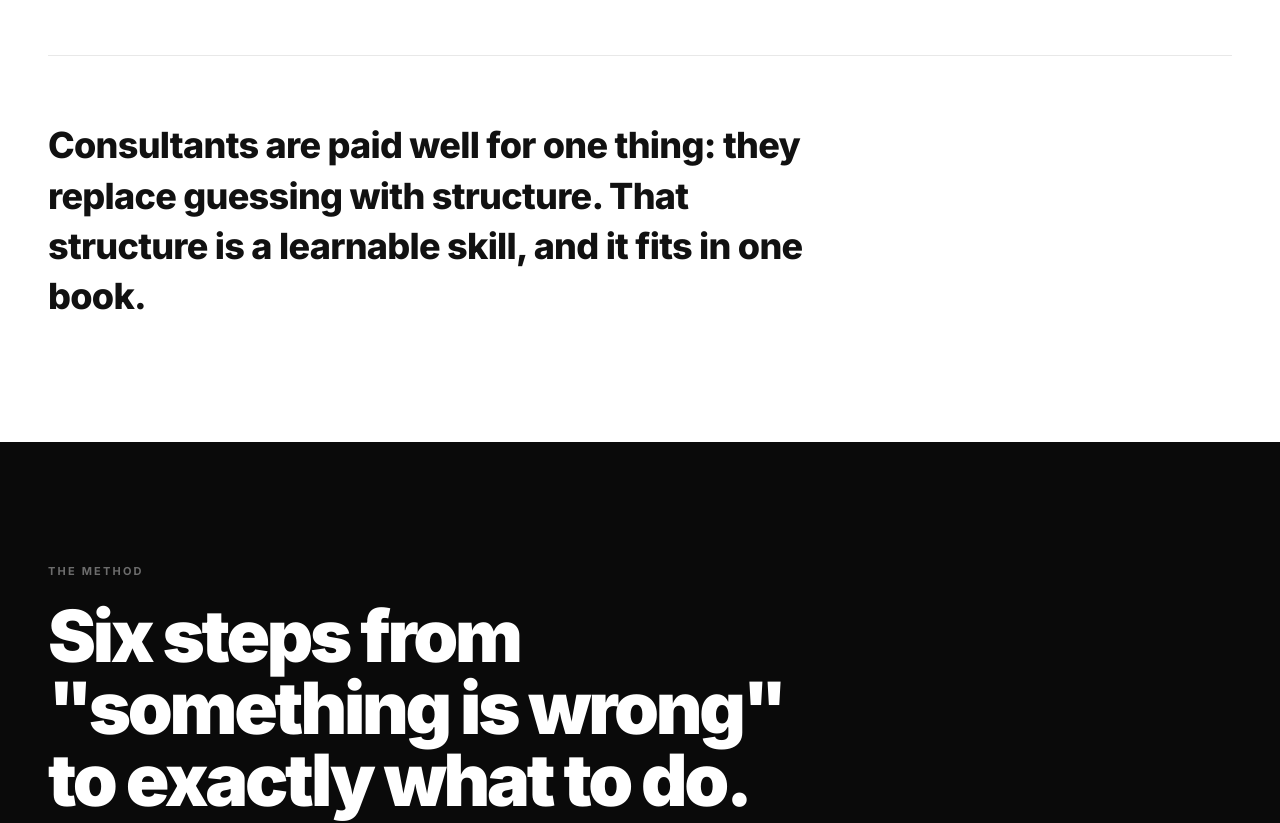
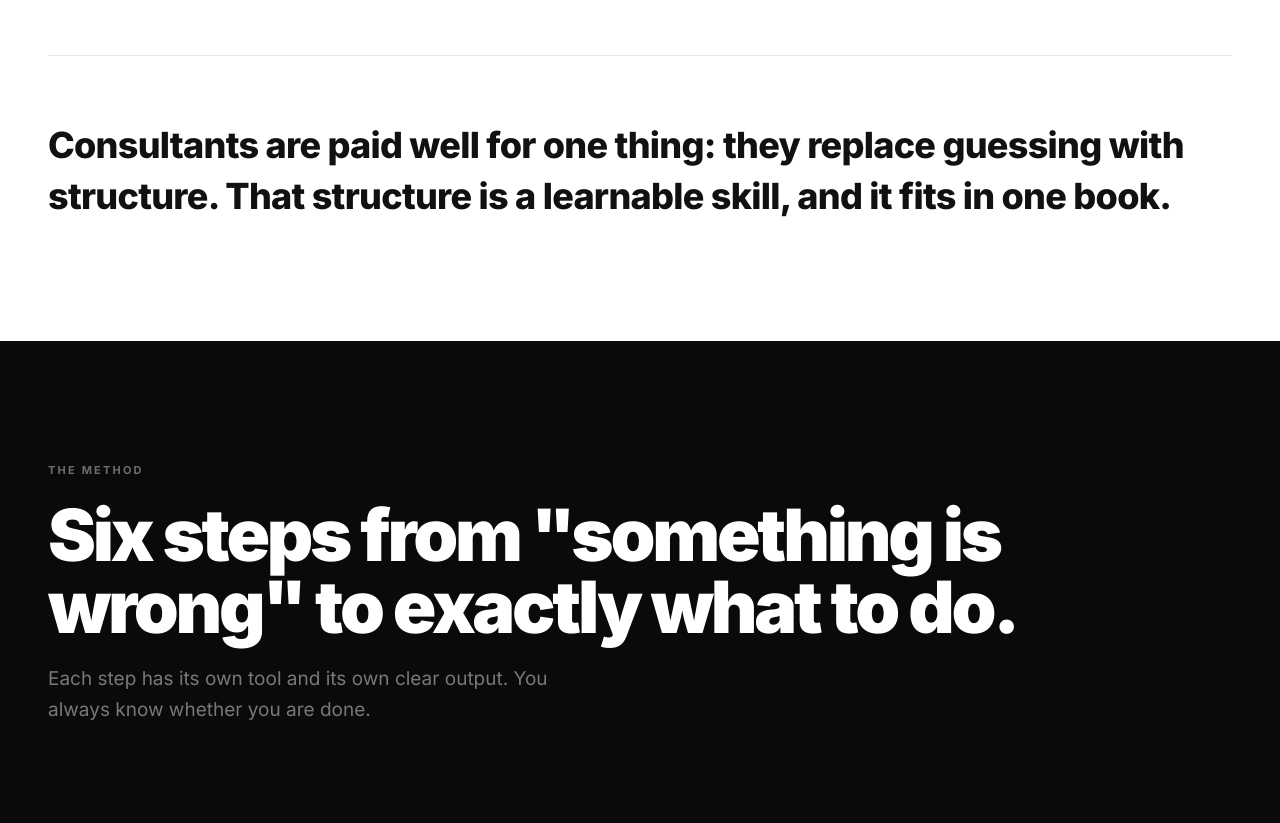
Before and after one commit to lawtg/execute-document-prompt, a React (Vite) app: page /owner in a window 1280 px wide. Shown: the part 1820-2643 px from the top of the page. Built offline with nearby package versions, Linux system fonts and the light colour scheme; no server answers; a web font is replaced by a local one.

Commit message:
Remove maxWidth from closing statement and method headline

```diff
--- a/src/SalesPageC.tsx
+++ b/src/SalesPageC.tsx
@@ -212,7 +212,7 @@ export default function SalesPageC() {
 
           <Reveal delay={80}>
             <div style={{ marginTop: '80px', paddingTop: '64px', borderTop: `1px solid ${C.border}` }}>
-              <p style={{ fontSize: 'clamp(22px, 3vw, 36px)', fontWeight: 800, color: C.ink, lineHeight: 1.4, maxWidth: '800px', letterSpacing: '-0.02em' }}>
+              <p style={{ fontSize: 'clamp(22px, 3vw, 36px)', fontWeight: 800, color: C.ink, lineHeight: 1.4, letterSpacing: '-0.02em' }}>
                 Consultants are paid well for one thing: they replace guessing with structure. That structure is a learnable skill, and it fits in one book.
               </p>
             </div>
@@ -225,7 +225,7 @@ export default function SalesPageC() {
         <div style={{ maxWidth: '1280px', margin: '0 auto' }}>
           <Reveal>
             <Eye t="The Method" light />
-            <h2 style={{ fontSize: 'clamp(36px, 6vw, 72px)', fontWeight: 900, color: C.white, letterSpacing: '-0.045em', lineHeight: 1.0, marginBottom: '20px', maxWidth: '800px' }}>
+            <h2 style={{ fontSize: 'clamp(36px, 6vw, 72px)', fontWeight: 900, color: C.white, letterSpacing: '-0.045em', lineHeight: 1.0, marginBottom: '20px' }}>
               Six steps from "something is wrong" to exactly what to do.
             </h2>
             <p style={{ fontSize: 'clamp(16px, 1.8vw, 19px)', color: 'rgba(255,255,255,0.45)', marginBottom: '72px', maxWidth: '560px', fontWeight: 400 }}>
```
